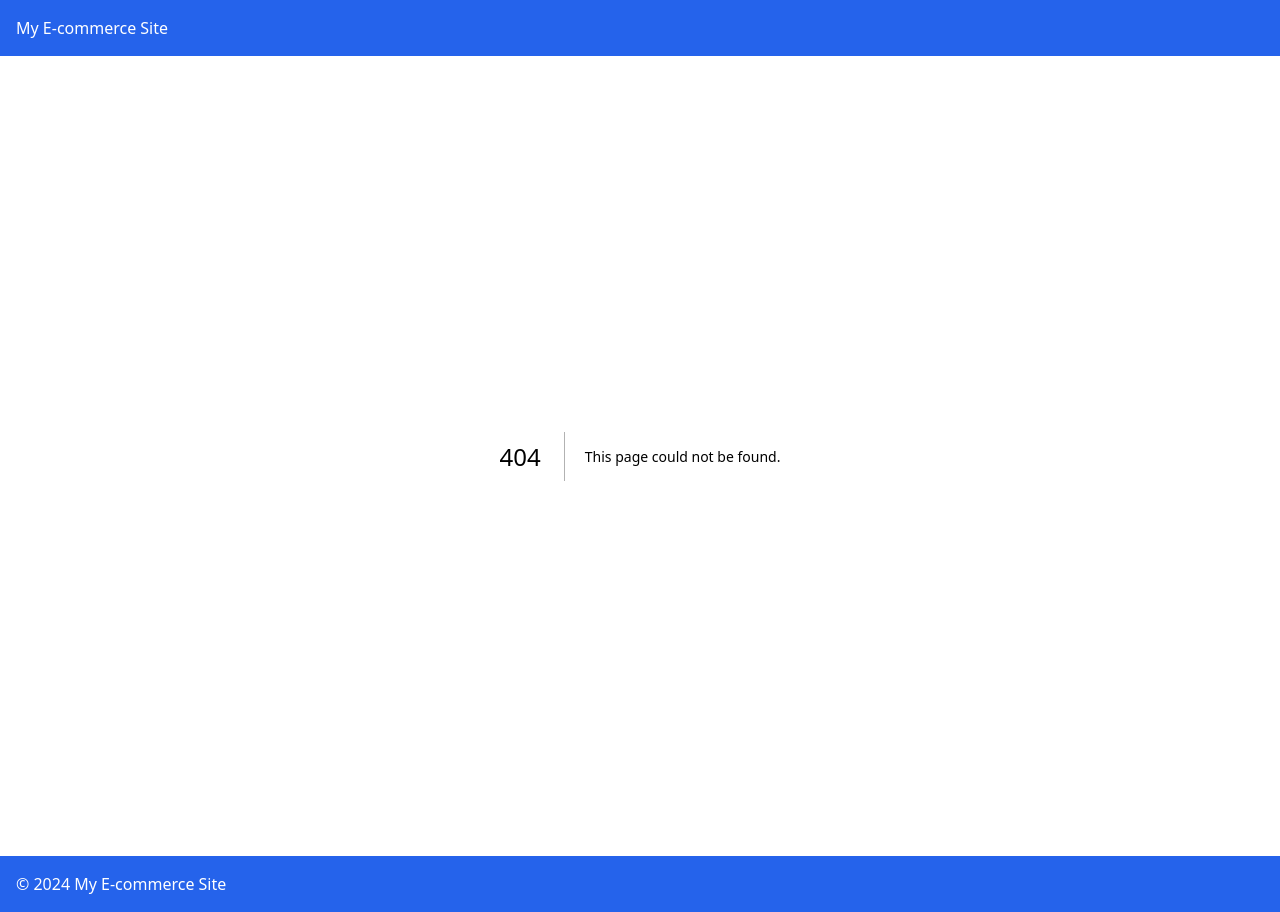
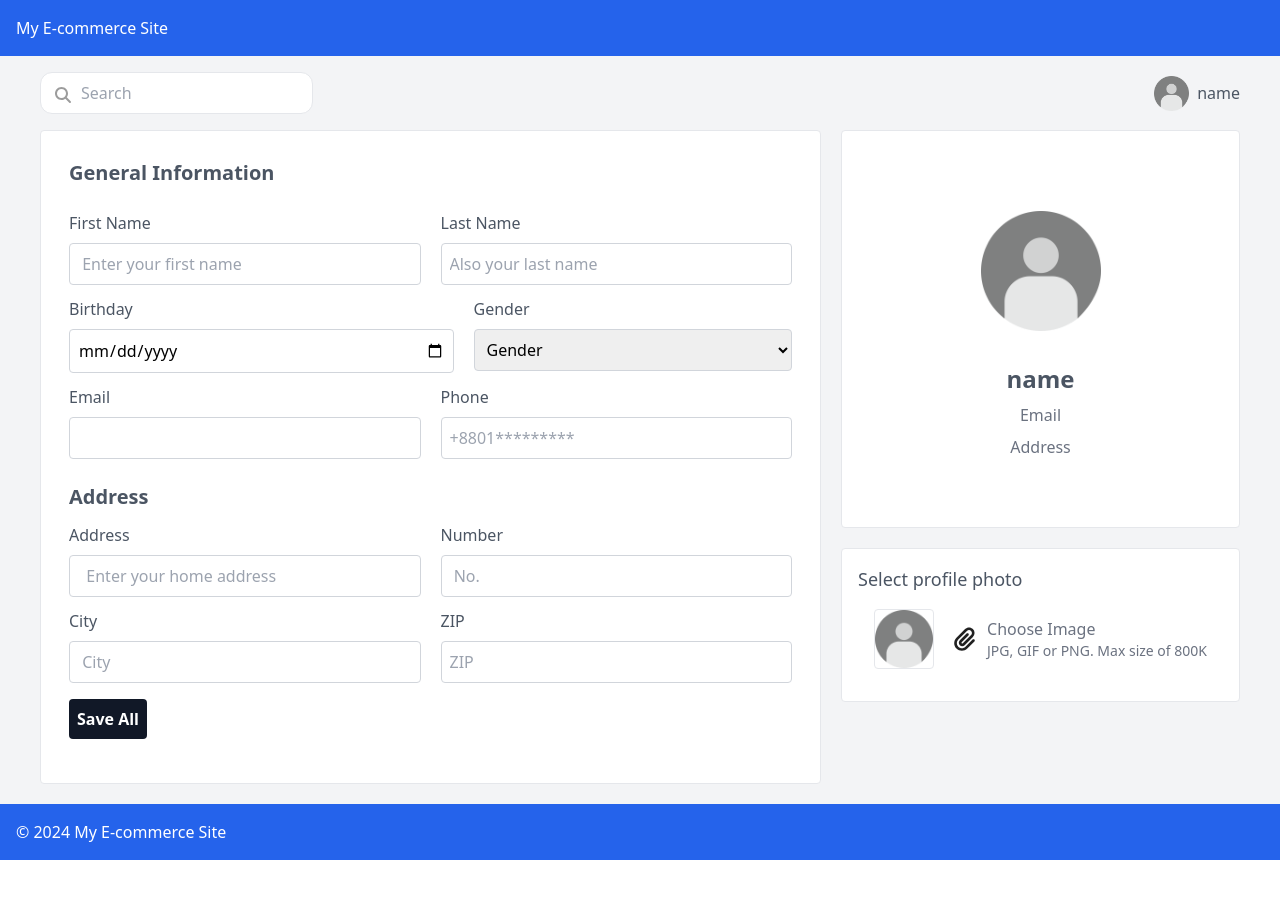
Before and after one commit to jumael99/ElevateMart, a Next.js app in the folder frontend/: page /Profile in a window 1280 px wide. Before the commit this address had no page. After the commit the page ends 860 px from the top, so only its background shows below. Built offline with nearby package versions, Linux system fonts and the light colour scheme.

Commit message:
Profile Frontend

```diff
--- a/frontend/components/Layout.js
+++ b/frontend/components/Layout.js
@@ -1,5 +1,6 @@
 import Footer from "./Footer";
 import Header from "./Header";
+
 
 const Layout = ({ children }) => {
   return (
--- a/frontend/package.json
+++ b/frontend/package.json
@@ -10,6 +10,11 @@
     "lint": "next lint"
   },
   "dependencies": {
+    "@fortawesome/fontawesome-svg-core": "^6.5.2",
+    "@fortawesome/free-brands-svg-icons": "^6.5.2",
+    "@fortawesome/free-regular-svg-icons": "^6.5.2",
+    "@fortawesome/free-solid-svg-icons": "^6.5.2",
+    "@fortawesome/react-fontawesome": "^0.2.2",
     "@reduxjs/toolkit": "^2.2.5",
     "next": "14.2.4",
     "react": "^18",
--- /dev/null
+++ b/frontend/pages/Profile.js
@@ -0,0 +1,238 @@
+import { React, useState } from "react";
+import Image from "next/image";
+import { FontAwesomeIcon } from "@fortawesome/react-fontawesome";
+import {
+  faMagnifyingGlass,
+  faPaperclip,
+} from "@fortawesome/free-solid-svg-icons";
+
+const Profile = () => {
+  const [firstName, setFirstName] = useState("");
+  const [lastName, setLastName] = useState("");
+  const [birthday, setBrithday] = useState("");
+  const [email, setEmail] = useState("");
+  const [phoneNumber, setPhoneNumber] = useState("");
+  const [gender, setGender] = useState("");
+  const [address, setAddress] = useState("");
+  const [number, setNumber] = useState("");
+  const [city, setCity] = useState("");
+  const [zip, setZip] = useState("");
+  const [picture, setpicture] = useState("/images/defaultUser.png");
+  const [picturePreview, setpicturePreview] = useState(
+    "/images/defaultUser.png"
+  );
+
+  const handleGenderChange = (e) => {
+    setGender(e.target.value);
+  };
+
+  const handleImageChange = (e) => {
+    setpicturePreview(e.target.value);
+  };
+
+  const handleSubmit = (e) => {
+    e.preventDefault();
+  };
+
+  return (
+    <div className="px-10 pb-5 bg-gray-100 ">
+      <div className="flex justify-between py-4">
+        {/* search and search icon  */}
+        <div className="flex items-center">
+          <div className="relative w-full">
+            <div className="absolute">
+            <FontAwesomeIcon
+            icon={faMagnifyingGlass}
+            style={{
+              color: "#9c9c9c",
+              left: "24px",
+              padding: "15px",
+              pointerEvents: "none",
+            }}
+          />
+            </div>
+            <input
+              type="text"
+              placeholder="Search"
+              className="pl-10 py-2 border rounded-xl"
+            />
+          </div>
+        </div>
+        {/* profile pic and name */}
+        <div className="flex items-center gap-2">
+          <Image src={picture} width={35} height={20} />
+          <p className="text-gray-600">name</p>
+        </div>
+      </div>
+      <div className="flex flex-wrap justify-center gap-5">
+        {/* form */}
+        <form
+          className="flex-grow bg-white border rounded p-7"
+          onSubmit={handleSubmit}
+        >
+          <h3 className="text-gray-600 text-xl font-bold pb-3">
+            General Information
+          </h3>
+          <div className="flex gap-5 flex-wrap">
+            <div className="flex-grow">
+              <label className="pt-3 pb-2 block text-gray-600">First Name</label>
+              <input
+                placeholder=" Enter your first name "
+                className="w-full p-2 border border-gray-300 rounded"
+                onChange={(e) => setFirstName(e.target.value)}
+                required
+              />
+            </div>
+            <div className="flex-grow">
+              <label className="pt-3 pb-2 block text-gray-600">Last Name</label>
+              <input
+                placeholder="Also your last name"
+                className="w-full p-2 border border-gray-300 rounded"
+                onChange={(e) => setLastName(e.target.value)}
+                required
+              />
+            </div>
+          </div>
+          <div className="flex gap-5 flex-wrap">
+            <div className="flex-grow">
+              <label className="pt-3 pb-2 block text-gray-600">Birthday</label>
+              <input
+                type="date"
+                className="text-black w-full p-2 border border-gray-300 rounded"
+                onChange={(e) => setBrithday(e.target.value)}
+                required
+              />
+            </div>
+            <div className="flex-grow">
+              <label className="pt-3 pb-2 block text-gray-600">Gender</label>
+              <select
+                className="w-full p-2 text-black border border-gray-300 rounded"
+                onChange={handleGenderChange}
+              >
+                <option value="">Gender</option>
+                <option value="male">Male</option>
+                <option value="female">Female</option>
+                <option value="other">Other</option>
+              </select>
+            </div>
+          </div>
+          <div className="flex gap-5 flex-wrap">
+            <div className="flex-grow">
+              <label className="pt-3 pb-2 block text-gray-600">Email</label>
+              <input
+                className="w-full p-2 border border-gray-300 rounded"
+                onChange={(e) => setEmail(e.target.value)}
+                required
+              />
+            </div>
+            <div className="flex-grow">
+              <label className="pt-3 pb-2 block text-gray-600">Phone</label>
+              <input
+                placeholder="+8801*********"
+                className="w-full p-2 border border-gray-300 rounded"
+                onChange={(e) => setPhoneNumber(e.target.value)}
+                required
+              />
+            </div>
+          </div>
+
+          <h3 className="text-gray-600 text-xl font-bold pt-6">Address</h3>
+          <div className="flex gap-5 flex-wrap">
+            <div className="flex-grow">
+              <label className="pt-3 pb-2 block text-gray-600">Address</label>
+              <input
+                placeholder="  Enter your home address "
+                className="w-full p-2 border border-gray-300 rounded"
+                onChange={(e) => setAddress(e.target.value)}
+                required
+              />
+            </div>
+            <div className="flex-grow flex-wrap">
+              <label className="pt-3 pb-2 block text-gray-600">Number</label>
+              <input
+                placeholder=" No. "
+                className="w-full p-2 border border-gray-300 rounded"
+                onChange={(e) => setNumber(e.target.value)}
+                required
+              />
+            </div>
+          </div>
+          <div className="flex gap-5 flex-wrap">
+            <div className="flex-grow">
+              <label className="pt-3 pb-2 block text-gray-600">City</label>
+              <input
+                placeholder=" City "
+                className="w-full p-2 border border-gray-300 rounded"
+                onChange={(e) => setCity(e.target.value)}
+                required
+              />
+            </div>
+            <div className="flex-grow">
+              <label className="pt-3 pb-2 block text-gray-600">ZIP</label>
+              <input
+                placeholder="ZIP "
+                className="w-full p-2  border border-gray-300 rounded"
+                onChange={(e) => setZip(e.target.value)}
+                required
+              />
+            </div>
+          </div>
+          <button
+            type="submit"
+            className="my-4 p-2 bg-gray-900 text-white font-bold rounded hover:bg-blue-700"
+          >
+            Save All
+          </button>
+        </form>
+        {/* card and photo selection */}
+        <div className="flex flex-col gap-5">
+          <div className="flex flex-col gap-7 bg-white pt-20 pb-16 justify-center items-center text-center border rounded">
+            <Image src={picture} width={120} height={50} className="round" />
+            <div>
+              <h4 className="text-gray-600 text-2xl font-bold py-1">name</h4>
+              <p className="text-gray-500  py-1">Email</p>
+              <p className="text-gray-500 py-1">Address</p>
+            </div>
+          </div>
+          <div className="bg-white p-4 border rounded">
+            <label className="text-gray-600 text-lg">Select profile photo</label>
+            <div className="flex items-center gap-5 p-4">
+              <Image
+                src={picturePreview}
+                width={60}
+                height={40}
+                className="border rounded"
+              />
+              <div className="flex items-center gap-3">
+                <FontAwesomeIcon
+                  icon={faPaperclip}
+                  size="xl"
+                  style={{
+                    color: "#212121",
+                    position: "relative",
+                    pointerEvents: "none",
+                  }}
+                />
+                <div className="">
+                  <label className="cursor-pointer text-gray-500">
+                    <p>Choose Image</p>
+                    <p className="text-sm">JPG, GIF or PNG. Max size of 800K</p>
+                  </label>
+                  <input
+                    type="file"
+                    id="profile-photo-upload"
+                    className="hidden"
+                    accept="image/*"
+                    onChange={handleImageChange}
+                  />
+                </div>
+              </div>
+            </div>
+          </div>
+        </div>
+      </div>
+    </div>
+  );
+};
+
+export default Profile;
```
Also changed, not shown: frontend/public/images/defaultUser.png (added), 1 other file (tests, documents, lock files or other folders).
